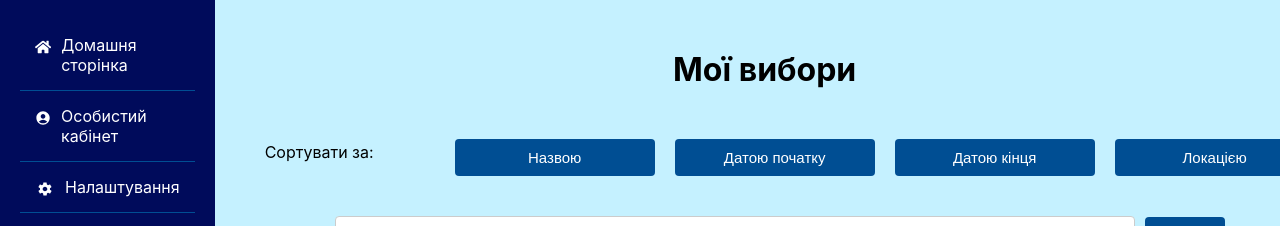
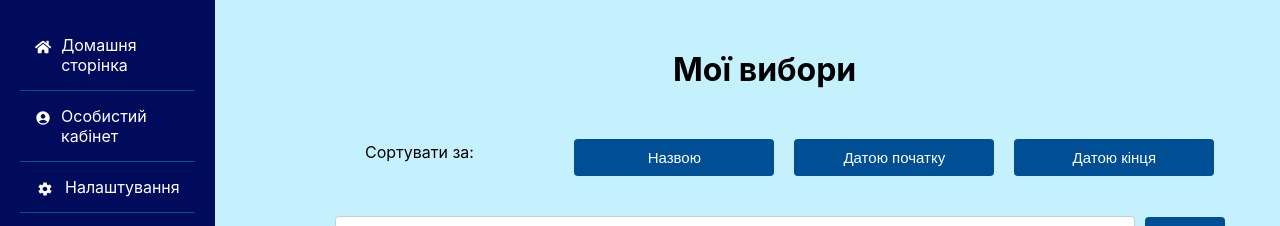
Before and after one commit to VotingService/frontend, a React (Create React App) app in the folder voting-service-react/: page /myelections-admin in a window 1280 px wide. Shown: the top 226 px of the page. Built offline with nearby package versions, Linux system fonts and the light colour scheme; no server answers; sample sign-in values are in the browser's storage.

Commit message:
removed dummy data array and sorting by location

```diff
--- a/voting-service-react/src/components/MyElections/MyElections.css
+++ b/voting-service-react/src/components/MyElections/MyElections.css
@@ -10,7 +10,7 @@
 
 .sort {
     display: flex;
-    justify-content: space-between;
+    justify-content: space-evenly;
     padding-top: 50px;
     width: 1100px;
 }
@@ -18,6 +18,7 @@
 .sort-buttons {
     display: flex;
     gap: 20px;
+    justify-content: left;
 }
 
 .sort-buttons button{
--- a/voting-service-react/src/components/MyElections/MyElections.js
+++ b/voting-service-react/src/components/MyElections/MyElections.js
@@ -10,11 +10,6 @@ export default function MyElections(){
     const [sortBy, setSortBy] = useState({sortBy: ''});
     const [searchValue, setSearchValue] = useState({searchValue: ''});
     const [elections, setElections] = useState([]);
-    let myElections = [
-        {name: 'Вибори президента України', buttonType: 'history', endDate: '01/01/2022'},
-        {name: 'Історія голосування2', buttonType: 'history', endDate: '02/02/2023'},
-        {name: 'Історія голосування2', buttonType: 'history', endDate: '02/02/2023'},
-    ];
     useEffect(() => {
         if(sessionStorage.getItem("role") === 'USER'){
             navigate("/home")
@@ -31,18 +26,8 @@ export default function MyElections(){
                 startDate: obj.startDate.split('T')[0],
                 endDate: obj.endDate.split('T')[0],
                 name: obj.title,
-                buttonType: 'history' // Add any new key-value pair you need here
+                buttonType: 'history'
             })))
-            // rename title to name
-            // setElections(elections.map(obj => {
-            //     const {title, ...rest} = obj;
-            //     return {...rest, name: title};
-            // }))
-            // add buttonType parameter to each object
-            // setElections(elections.map(obj => {
-            //     return {...obj, buttonType: 'history'}
-            // }))
-            console.log(res.data._embedded.elections)
         })
         .catch((err) => {
             console.log(err)
@@ -59,7 +44,6 @@ export default function MyElections(){
                         <button onClick={() => setSortBy({ sortBy: 'name'})}>Назвою</button>
                         <button onClick={() => setSortBy({ sortBy: 'startDate'})}>Датою початку</button>
                         <button onClick={() => setSortBy({ sortBy: 'endDate'})}>Датою кінця</button>
-                        <button onClick={() => setSortBy({ sortBy: 'location'})}>Локацією</button>
                     </div>
                 </div>
                 <div>
```
